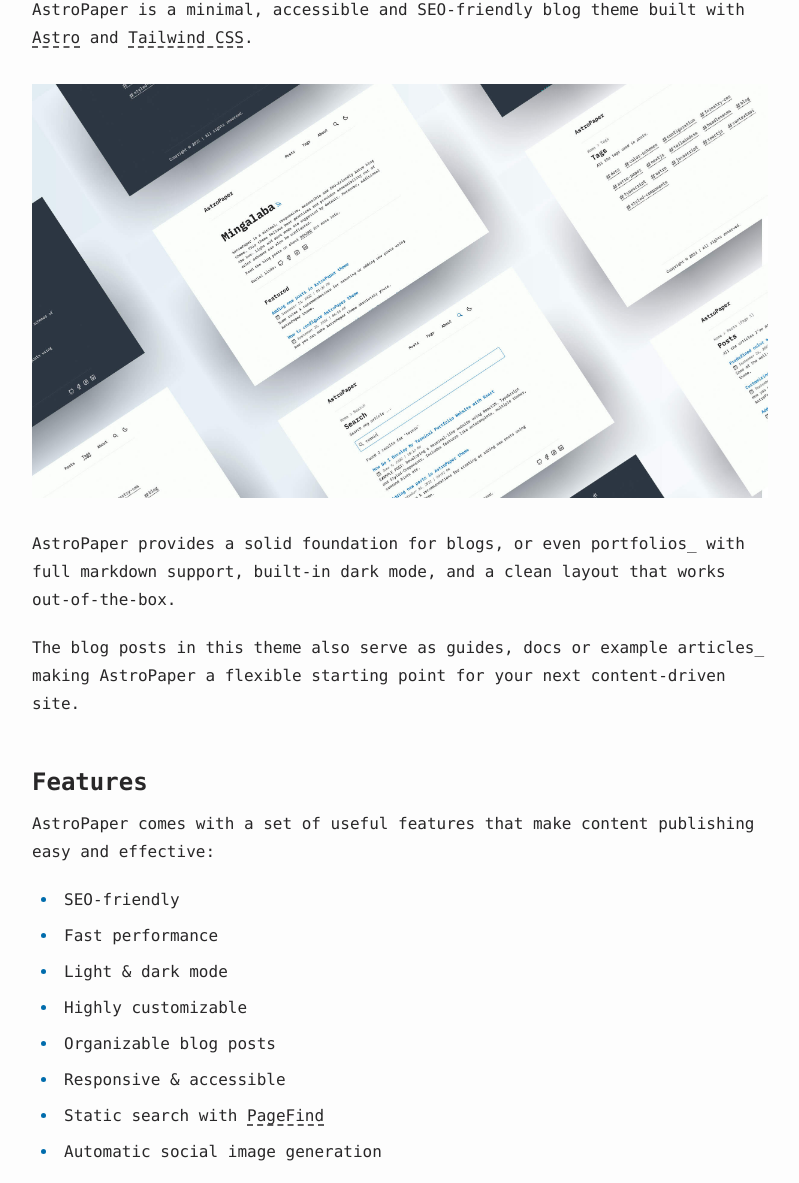
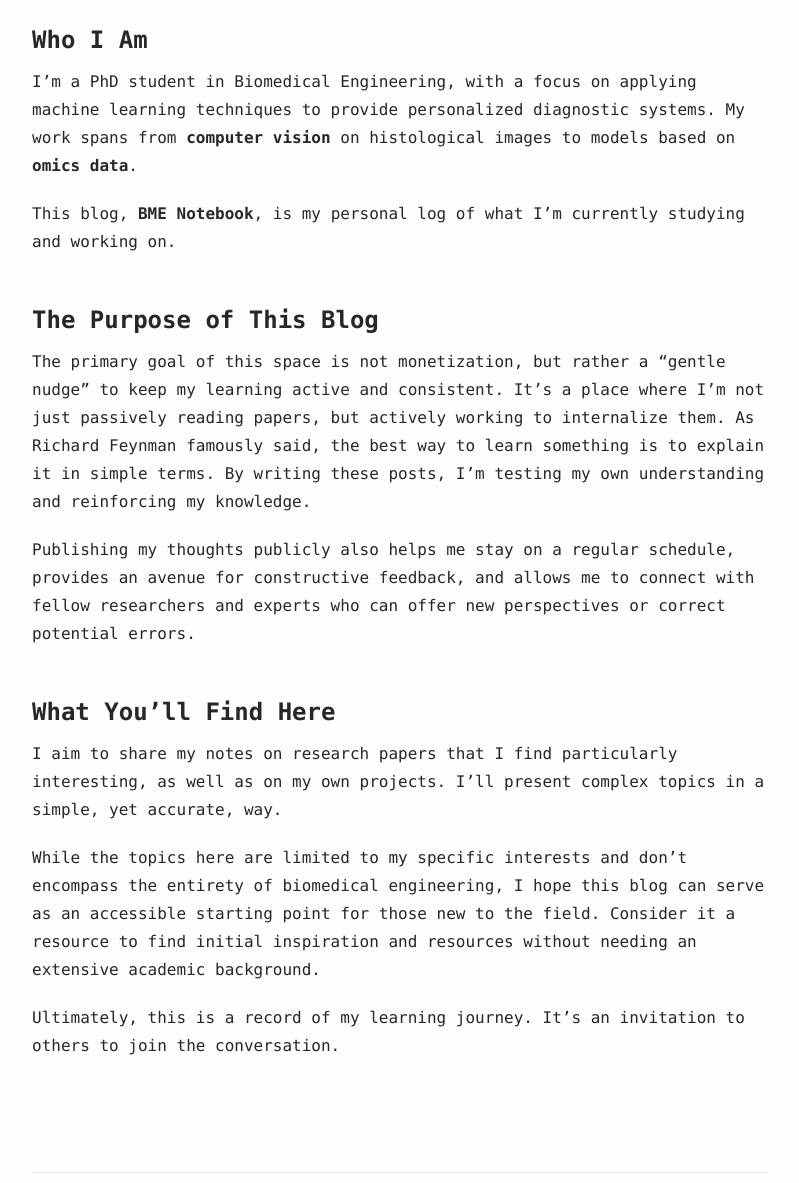
Before and after one commit to vincenzocivale/blog_repo, an Astro site: page /about in a window 1280 px wide. Shown: the part 202-1385 px from the top of the page, without its empty margins (240-1039 px from the left). Built offline with nearby package versions, Linux system fonts and the light colour scheme; Astro itself is replaced by a stand-in of ours.

Commit message:
Add Giscus comment integration and update blog description

```diff
--- a/src/layouts/PostDetails.astro
+++ b/src/layouts/PostDetails.astro
@@ -162,6 +162,13 @@
         )
       }
     </div>
+
+    <script
+      src="https://giscus.app/client.js"
+      data-repo="[ENTER REPO HERE]"
+      data-repo-id="[ENTER REPO ID HERE]"
+      data-category="[ENTER CATEGORY NAME HERE]"
+      data-category-id="[ENTER CATEGORY ID HERE]"></script>
   </main>
   <Footer />
 </Layout>
--- a/src/pages/about.md
+++ b/src/pages/about.md
@@ -3,35 +3,22 @@
 title: "About"
 ---
 
-AstroPaper is a minimal, accessible and SEO-friendly blog theme built with [Astro](https://astro.build/) and [Tailwind CSS](https://tailwindcss.com/).
+## Who I Am
 
-![Astro Paper](public/astropaper-og.jpg)
+I'm a PhD student in Biomedical Engineering, with a focus on applying machine learning techniques to provide personalized diagnostic systems. My work spans from **computer vision** on histological images to models based on **omics data**.
 
-AstroPaper provides a solid foundation for blogs, or even portfolios\_ with full markdown support, built-in dark mode, and a clean layout that works out-of-the-box.
+This blog, **BME Notebook**, is my personal log of what I'm currently studying and working on.
 
-The blog posts in this theme also serve as guides, docs or example articles\_ making AstroPaper a flexible starting point for your next content-driven site.
+## The Purpose of This Blog
 
-## Features
+The primary goal of this space is not monetization, but rather a "gentle nudge" to keep my learning active and consistent. It's a place where I'm not just passively reading papers, but actively working to internalize them. As Richard Feynman famously said, the best way to learn something is to explain it in simple terms. By writing these posts, I'm testing my own understanding and reinforcing my knowledge.
 
-AstroPaper comes with a set of useful features that make content publishing easy and effective:
+Publishing my thoughts publicly also helps me stay on a regular schedule, provides an avenue for constructive feedback, and allows me to connect with fellow researchers and experts who can offer new perspectives or correct potential errors.
 
-- SEO-friendly
-- Fast performance
-- Light & dark mode
-- Highly customizable
-- Organizable blog posts
-- Responsive & accessible
-- Static search with [PageFind](https://pagefind.app/)
-- Automatic social image generation
+## What You'll Find Here
 
-and so much more.
+I aim to share my notes on research papers that I find particularly interesting, as well as on my own projects. I'll present complex topics in a simple, yet accurate, way.
 
-## Show your support
+While the topics here are limited to my specific interests and don't encompass the entirety of biomedical engineering, I hope this blog can serve as an accessible starting point for those new to the field. Consider it a resource to find initial inspiration and resources without needing an extensive academic background.
 
-If you like [AstroPaper](https://github.com/satnaing/astro-paper), consider giving it a star ⭐️.
-
-Found a bug 🐛 or have an improvement ✨ in mind? Feel free to open an [issue](https://github.com/satnaing/astro-paper/issues), submit a [pull request](https://github.com/satnaing/astro-paper/pulls) or start a [discussion](https://github.com/satnaing/astro-paper/discussions).
-
-If you find this theme helpful, you can also [sponsor me on GitHub](https://github.com/sponsors/satnaing) or [buy me a coffee](https://buymeacoffee.com/satnaing) to show your support — every penny counts.
-
-Kyay zuu! 🙏🏼
+Ultimately, this is a record of my learning journey. It's an invitation to others to join the conversation.
--- a/src/pages/index.astro
+++ b/src/pages/index.astro
@@ -25,7 +25,7 @@
   <main id="main-content" data-layout="index">
     <section id="hero" class="pt-8 pb-6">
       <h1 class="my-4 inline-block text-4xl font-bold sm:my-8 sm:text-5xl">
-        Mingalaba
+        BME Notebook
       </h1>
       <a
         target="_blank"
@@ -41,20 +41,19 @@
         />
         <span class="sr-only">RSS Feed</span>
       </a>
-
       <p>
-        AstroPaper is a minimal, responsive, accessible and SEO-friendly Astro
-        blog theme. This theme follows best practices and provides accessibility
-        out of the box. Light and dark mode are supported by default. Moreover,
-        additional color schemes can also be configured.
+        This blog is my collection of notes about resources I’ve found useful on my journey as a <span class="font-bold">biomedical engineer</span> (BME).
+      </p>
+      <p class="mt-2">
+        I try to explain technical topics as clearly as possible, both to <span class="font-bold">check my own understanding</span> and to provide a starting point for anyone exploring the field.
       </p>
       <p class="mt-2">
         Read the blog posts or check
         <LinkButton
           class="underline decoration-dashed underline-offset-4 hover:text-accent"
-          href="https://github.com/satnaing/astro-paper#readme"
+          href="/about/"
         >
-          README
+          About Section
         </LinkButton> for more info.
       </p>
       {
```
